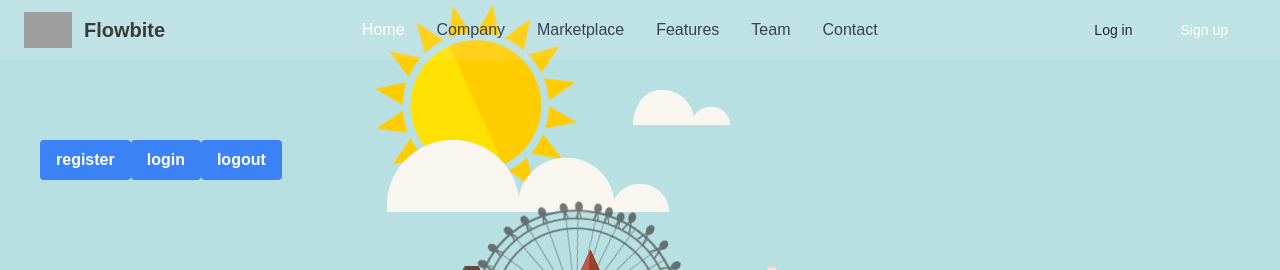
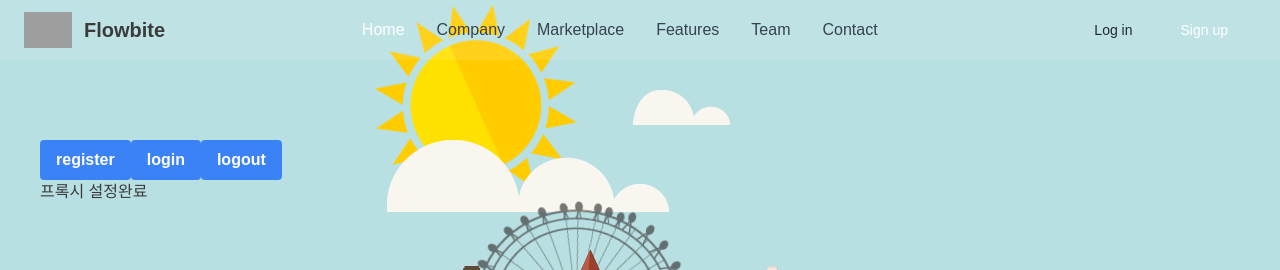
Before and after one commit to jiyoon-lee/BeBeFace-web, a Next.js app: page / in a window 1280 px wide. Shown: the top 270 px of the page. Built offline with nearby package versions, Linux system fonts and the light colour scheme; grey boxes are pictures that could not be loaded; a web font is replaced by a local one.

Commit message:
231122 jyl 문구추가

```diff
--- a/src/components/TestApi.jsx
+++ b/src/components/TestApi.jsx
@@ -91,6 +91,7 @@ export default function TestApi() {
         >
           logout
         </button>
+        <p>프록시 설정완료</p>
       </div>
     </>
   );
```
